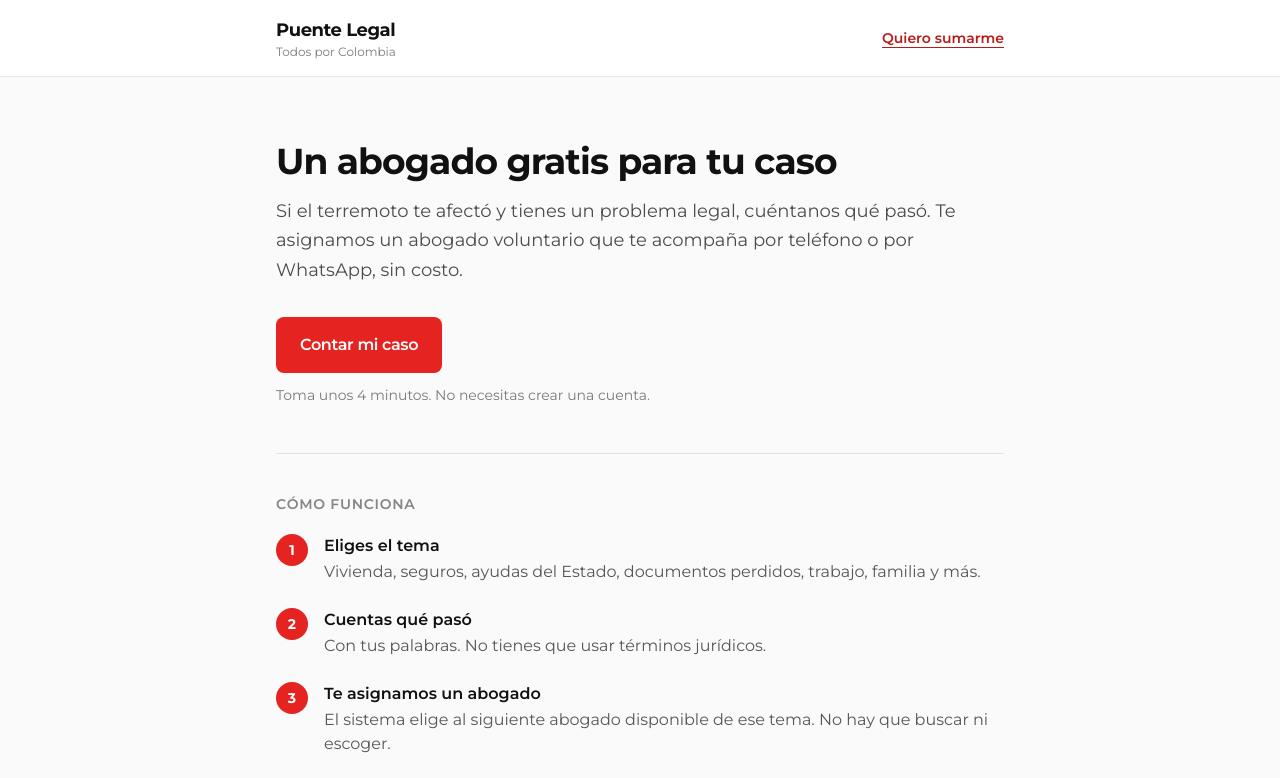
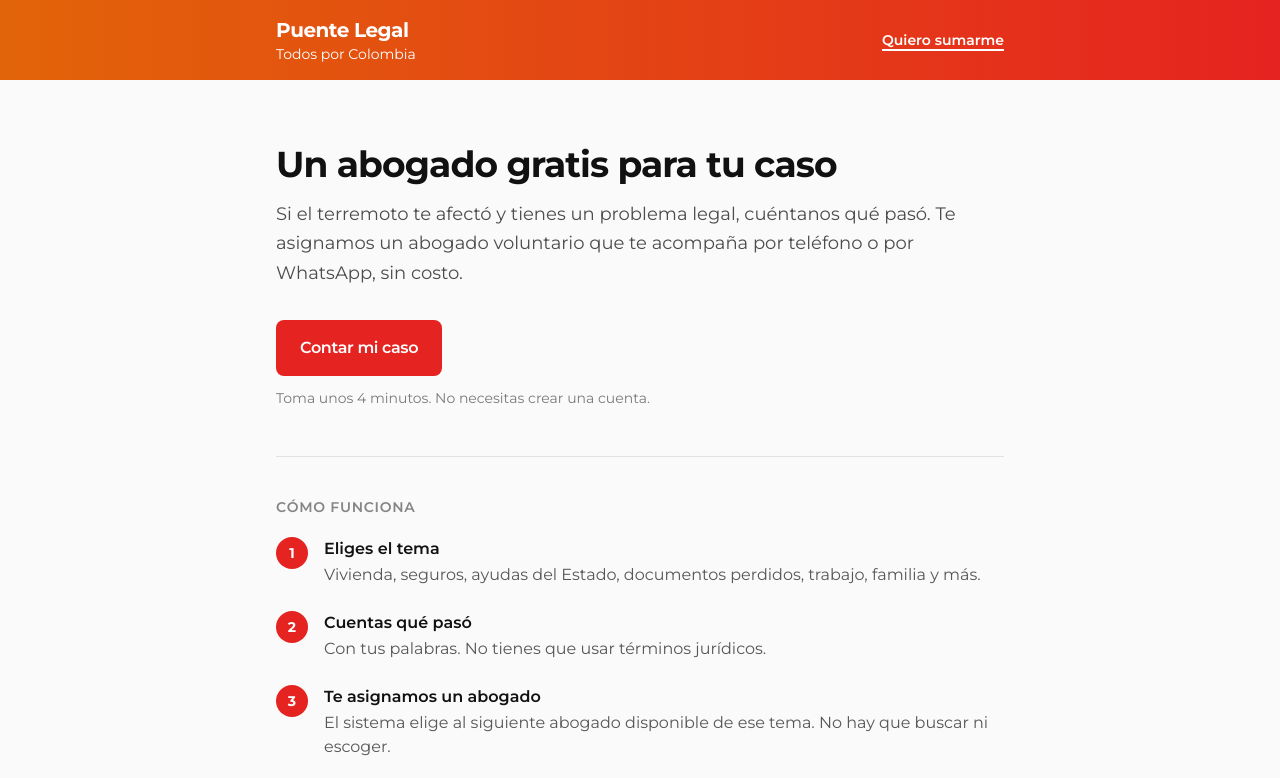
Before and after one commit to danielarodriguez-ctrl/Puente-Legal, a Next.js app: page / in a window 1280 px wide. Shown: the top 778 px of the page. Built offline with nearby package versions, Linux system fonts and the light colour scheme.

Commit message:
Add files via upload

```diff
--- a/pages/_app.tsx
+++ b/pages/_app.tsx
@@ -23,21 +23,28 @@ export default function App({ Component, pageProps }: AppProps) {
       </Head>
 
       <div className="flex min-h-screen flex-col font-sans">
-        <header className="border-b border-tinta/10 bg-white">
+        {/* Degradado de marca: naranja a la izquierda, rojo a la derecha.
+            El texto va en blanco puro, sin transparencias: sobre el naranja
+            cualquier opacidad lo vuelve ilegible al sol, que es como mucha
+            gente va a abrir esto. */}
+        <header className="bg-gradient-to-r from-alerta to-acento text-white">
           <div className="mx-auto flex max-w-3xl items-center justify-between px-5 py-4">
             {/* En celular la bajada va debajo del nombre. Puestas en fila
                 se parten a la mitad en pantallas de 360 px. */}
-            <a href="/" className="leading-tight">
-              <span className="block text-base font-bold tracking-tight sm:text-lg">
+            <a
+              href="/"
+              className="leading-tight text-white focus-visible:ring-white focus-visible:ring-offset-0"
+            >
+              {/* 20 px en negrita: por encima de ese tamaño el blanco sobre
+                  el naranja ya cumple el mínimo de contraste. */}
+              <span className="block text-xl font-bold tracking-tight">
                 Puente Legal
               </span>
-              <span className="block text-[11px] text-tinta/55 sm:text-xs">
-                Todos por Colombia
-              </span>
+              <span className="block text-xs sm:text-sm">Todos por Colombia</span>
             </a>
             <a
               href="/abogados"
-              className="whitespace-nowrap text-sm font-semibold text-acentoOscuro underline underline-offset-4"
+              className="whitespace-nowrap text-sm font-semibold text-white underline decoration-2 underline-offset-4 focus-visible:ring-white focus-visible:ring-offset-0"
             >
               Quiero sumarme
             </a>
```
